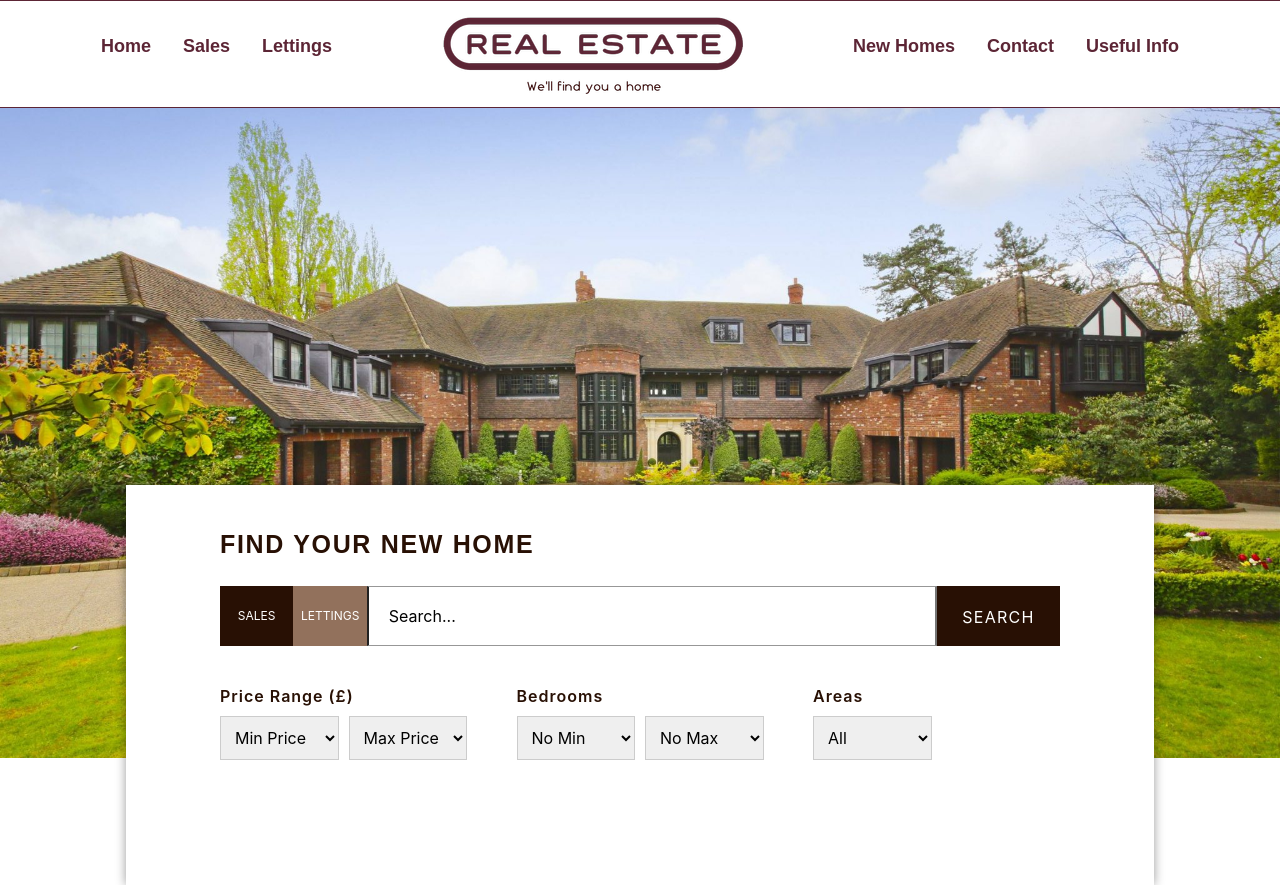
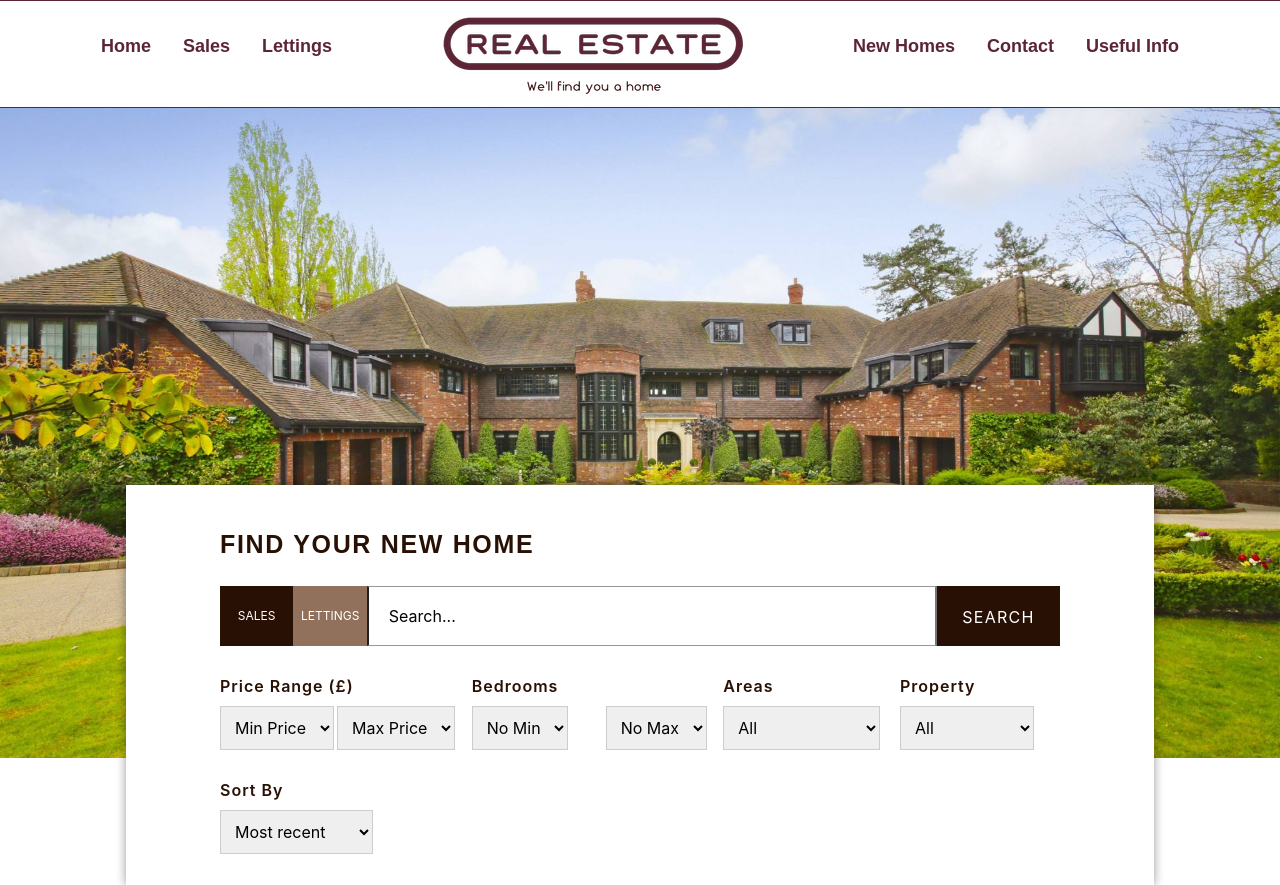
Before and after one commit to ChrisJonathan22/Real-Estate, a React (Create React App) app in the folder root/frontend/: page / in a window 1280 px wide. Built offline with nearby package versions, Linux system fonts and the light colour scheme; a web font is replaced by a local one.

Commit message:
The search form is finished.

```diff
--- a/root/frontend/src/components/SearchForm/SearchForm.js
+++ b/root/frontend/src/components/SearchForm/SearchForm.js
@@ -9,9 +9,45 @@ export default class SearchForm extends Component {
             minPrice: '',
             maxPrice: '',
             minBed: '',
-            maxBed: ''
+            maxBed: '' ,
+            area: '',
+            propertyType: '',
+            sorting: 'mostRecent'
+        }
+
+        this.getSearchInfo = this.getSearchInfo.bind(this);
+    }
+
+
+
+    getSearchInfo (e) {
+        console.log(e.target.id);
+        let targetID = e.target.id;
+        let value = e.target.value;
+
+        switch (targetID) {
+            case 'min_price':
+                this.setState({ minPrice:  value });
+                break;
+            case 'max_price':
+                this.setState({ maxPrice:  value });
+                break;
+            case 'min_bed':
+                this.setState({ minBed:  value });
+                break;
+            case 'max_bed':
+                this.setState({ maxBed:  value });
+                break;
+            case 'areas':
+                this.setState({ area:  value });
+                break;
+            case 'property_types':
+                this.setState({ propertyType:  value });
+                break;
+            default:
         }
     }
+
     render() {
         let { type } = this.state;
         return (
@@ -21,22 +57,22 @@ export default class SearchForm extends Component {
                     <div className="search_bar">
                         <div className="radio_control">
                             <input type="radio" name="listings" id="radio_buy" value="buy" checked />
-                            <label for="radio_buy">Sales</label>
+                            <label htmlFor="radio_buy">Sales</label>
                         </div>
                         <div className="radio_control">
                             <input type="radio" name="listings" id="radio_rent" value="rent" />
-                            <label for="radio_rent">Lettings</label>
+                            <label htmlFor="radio_rent">Lettings</label>
                         </div>
                         <input name="s" type="text" placeholder="Search..." className="search_special" />
                         <input type="submit" value="Search" />
                     </div>
                     <div className="search_options">
                         <div className="option_control dual_option">
-                            <label for="min-price">Price range (&pound;)</label>
+                            <label htmlFor="min-price">Price range (&pound;)</label>
                             <div className="SumoSelect sumo_min_price" tabIndex="0" role="button" aria-expanded="false">
                                 {type === "sales" ?
-                                    <select className="select_sm SumoUnder" id="min_price" tabindex="1">
-                                        <option className="bprice" value="0" selected="">Min Price</option>
+                                    <select className="select_sm SumoUnder" id="min_price" tabIndex="1" onChange={this.getSearchInfo}>
+                                        <option className="bprice" value="0" defaultValue>Min Price</option>
                                         <option className="bprice" value="350000">£350k</option>
                                         <option className="bprice" value="500000">£500k</option>
                                         <option className="bprice" value="750000">£750k</option>
@@ -49,8 +85,8 @@ export default class SearchForm extends Component {
                                         <option className="bprice" value="15000000">£15M</option>
                                     </select>
                                 :
-                                    <select className="select_sm SumoUnder" id="min_price" tabindex="1">
-                                        <option className="rprice" value="0" selected="">Min PCM</option>
+                                    <select className="select_sm SumoUnder" id="min_price" tabindex="1" onChange={this.getSearchInfo}>
+                                        <option className="rprice" value="0" defaultValue>Min PCM</option>
                                         <option className="rprice" value="500">£500</option>
                                         <option className="rprice" value="1000">£1k</option>
                                         <option className="rprice" value="2000">£2k</option>
@@ -63,43 +99,43 @@ export default class SearchForm extends Component {
                                     </select>
                                 }
                             </div>
-                            <div class="SumoSelect sumo_max-price" tabindex="0" role="button" aria-expanded="true">
+                            <div className="SumoSelect sumo_max-price" tabindex="0" role="button" aria-expanded="true">
                                 { type === "sales" ?
-                                    <select class="select-sm SumoUnder" id="max-price" name="max-price" tabindex="-1">
-                                        <option class="bprice" value="999999999" selected="">Max Price</option>
-                                        <option class="bprice" value="500000">£500k</option>
-                                        <option class="bprice" value="750000">£750k</option>
-                                        <option class="bprice" value="1000000">£1M</option>
-                                        <option class="bprice" value="2500000">£2.5M</option>
-                                        <option class="bprice" value="5000000">£5M</option>
-                                        <option class="bprice" value="7500000">£7.5M</option>
-                                        <option class="bprice" value="10000000">£10M</option>
-                                        <option class="bprice" value="12500000">£12.5M</option>
-                                        <option class="bprice" value="15000000">£15M</option>
-                                        <option class="bprice" value="20000000">£20M</option>
+                                    <select className="select-sm SumoUnder" id="max_price" name="max-price" tabindex="-1" onChange={this.getSearchInfo}>
+                                        <option className="bprice" value="999999999" defaultValue>Max Price</option>
+                                        <option className="bprice" value="500000">£500k</option>
+                                        <option className="bprice" value="750000">£750k</option>
+                                        <option className="bprice" value="1000000">£1M</option>
+                                        <option className="bprice" value="2500000">£2.5M</option>
+                                        <option className="bprice" value="5000000">£5M</option>
+                                        <option className="bprice" value="7500000">£7.5M</option>
+                                        <option className="bprice" value="10000000">£10M</option>
+                                        <option className="bprice" value="12500000">£12.5M</option>
+                                        <option className="bprice" value="15000000">£15M</option>
+                                        <option className="bprice" value="20000000">£20M</option>
                                     </select>
                                 :
-                                    <select class="select-sm SumoUnder" id="max-price" name="max-price" tabindex="-1">
-                                        <option class="rprice" value="999999999" selected="">Max PCM</option>
-                                        <option class="rprice" value="1000">£1k</option>
-                                        <option class="rprice" value="2000">£2k</option>
-                                        <option class="rprice" value="3000">£3k</option>
-                                        <option class="rprice" value="4000">£4k</option>
-                                        <option class="rprice" value="5000">£5k</option>
-                                        <option class="rprice" value="7500">£7.5k</option>
-                                        <option class="rprice" value="10000">£10k</option>
-                                        <option class="rprice" value="12500">£12.5k</option>
-                                        <option class="rprice" value="15000">£15k</option>
+                                    <select className="select-sm SumoUnder" id="max_price" name="max-price" tabindex="-1" onChange={this.getSearchInfo}>
+                                        <option className="rprice" value="999999999" defaultValue>Max PCM</option>
+                                        <option className="rprice" value="1000">£1k</option>
+                                        <option className="rprice" value="2000">£2k</option>
+                                        <option className="rprice" value="3000">£3k</option>
+                                        <option className="rprice" value="4000">£4k</option>
+                                        <option className="rprice" value="5000">£5k</option>
+                                        <option className="rprice" value="7500">£7.5k</option>
+                                        <option className="rprice" value="10000">£10k</option>
+                                        <option className="rprice" value="12500">£12.5k</option>
+                                        <option className="rprice" value="15000">£15k</option>
                                     </select>
                                 }
                             </div>
                         </div>
 
                         <div className="option_control dual_option">
-                            <label for="min-price">Bedrooms</label>
+                            <label htmlFor="min-price">Bedrooms</label>
                             <div className="SumoSelect sumo_min_price" tabIndex="0" role="button" aria-expanded="false">
-                                <select className="select_sm SumoUnder" id="min_price" tabindex="1">
-                                    <option className="bprice" value="0" selected="">No Min</option>
+                                <select className="select_sm SumoUnder" id="min_bed" tabindex="1" onChange={this.getSearchInfo}>
+                                    <option className="bprice" value="0" defaultValue>No Min</option>
                                     <option className="bprice" value="1">1</option>
                                     <option className="bprice" value="2">2</option>
                                     <option className="bprice" value="3">3</option>
@@ -111,9 +147,9 @@ export default class SearchForm extends Component {
                                     <option className="bprice" value="9">9</option>
                                 </select>
                             </div>
-                            <div class="SumoSelect sumo_max-price" tabindex="0" role="button" aria-expanded="true">
-                                <select className="select_sm SumoUnder" id="min_price" tabindex="1">
-                                    <option className="rprice" value="0" selected="">No Max</option>
+                            <div className="SumoSelect sumo_max-price" tabindex="0" role="button" aria-expanded="true">
+                                <select className="select_sm SumoUnder" id="max_bed" tabindex="1" onChange={this.getSearchInfo}>
+                                    <option className="rprice" value="0" defaultValue>No Max</option>
                                     <option className="rprice" value="2">2</option>
                                     <option className="rprice" value="3">3</option>
                                     <option className="rprice" value="4">4</option>
@@ -128,11 +164,11 @@ export default class SearchForm extends Component {
                             </div>
 
 
-                            <div class="option_control areas">
-                                <label for="areas">Areas</label>
-                                <div class="SumoSelect sumo_areas" tabindex="0" role="button" aria-expanded="true">
-                                    <select class="select-lg SumoUnder" id="areas" name="areas" tabindex="-1">
-                                        <option value="" selected="">All</option>
+                            <div className="option_control areas">
+                                <label htmlFor="areas">Areas</label>
+                                <div className="SumoSelect sumo_areas" tabindex="0" role="button" aria-expanded="true">
+                                    <select className="select-lg SumoUnder" id="areas" name="areas" tabindex="-1" onChange={this.getSearchInfo}>
+                                        <option value="" defaultValue>All</option>
                                         <option value="aldenham">Aldenham</option>
                                         <option value="arkley">Arkley</option>
                                         <option value="barnet">Barnet</option>
@@ -155,7 +191,32 @@ export default class SearchForm extends Component {
                                     </select>
                                 </div>
                             </div>
-                        <div className="option_control dual_option"></div>
+
+                            <div className="option_control property_type">
+                                <label htmlFor="property_types">Property</label>
+                                <div className="SumoSelect sumo_property_types" tabindex="0" role="button" aria-expanded="true">
+                                    <select className="select-lg SumoUnder" id="property_types" name="property_types" tabindex="-1" onChange={this.getSearchInfo}>
+                                        <option value="" defaultValue>All</option>
+                                        <option className="property_types-option rent-only" value="bungalow">Bungalow</option>
+                                        <option className="property_types-option rent-only" value="flat">Flat</option>
+                                        <option className="property_types-option rent-only" value="house">House</option>
+                                        <option className="property_types-option " value="maisonette">Maisonette</option>
+                                        <option className="property_types-option " value="new-homes">New Homes</option>
+                                        <option className="property_types-option " value="plot">Plot</option>
+                                    </select>
+                                </div>
+                            </div>
+
+                            <div className="option_control dual_option sortby">
+                                <label htmlFor="min-price">Sort by</label>
+                                <div className="SumoSelect sumo_sort_by" tabindex="0" role="button" aria-expanded="false">
+                                    <select className="select-sm SumoUnder" id="sort_by" name="sort_by" tabindex="-1">
+                                        <option value="date">Most recent</option>
+                                        <option value="price-desc">Price (highest)</option>
+                                        <option value="price-asc" defaultValue>Price (lowest)</option>
+                                    </select>
+                                </div>
+                            </div>
 
                     </div>
                 </div>
--- a/root/frontend/src/components/SearchForm/SearchForm.scss
+++ b/root/frontend/src/components/SearchForm/SearchForm.scss
@@ -101,9 +101,12 @@
         -ms-flex-flow: row wrap;
         flex-flow: row wrap;
         width: 100%;
-        margin-top: 10px;
+        // margin-top: 10px;
 
         @media screen and (min-width: 512px) {
+            .option_control {
+                width: calc(50% - 5px);
+            }
             -webkit-box-pack: justify;
             -ms-flex-pack: justify;
             justify-content: space-between;
@@ -111,15 +114,16 @@
 
         @media screen and (min-width: 1100px) {
             .dual_option {
-                // max-width: 190px;
+                max-width: 235px !important;
             }
 
             .option_control {
+                max-width: 160px;
                 margin-top: 30px;
             }
         }
 
-        .dual_option, .areas {
+        .dual_option, .areas, .property_type {
             display: -webkit-box;
             display: -ms-flexbox;
             display: flex;
@@ -134,7 +138,7 @@
             }
 
             .SumoSelect {
-                width: calc(50% - 5px);
+                // width: calc(50% - 5px);
                 display: inline-block;
                 position: relative;
                 outline: none;
@@ -148,6 +152,10 @@
                     width: 100%;
                     // border: none;
                     box-sizing: border-box;
+
+                    .SelectBox {
+
+                    }
                 }
 
                 select {
@@ -161,7 +169,7 @@
 
         @media screen and (min-width: 512px) {
             .option_control {
-                width: calc(30% - 5px);
+                width: calc(50% - 5px);
             }
         }
 
@@ -176,6 +184,7 @@
                 display: block;
                 text-transform: capitalize;
                 margin-bottom: 10px;
+                width: 100%;
             }
         }
     }
```
